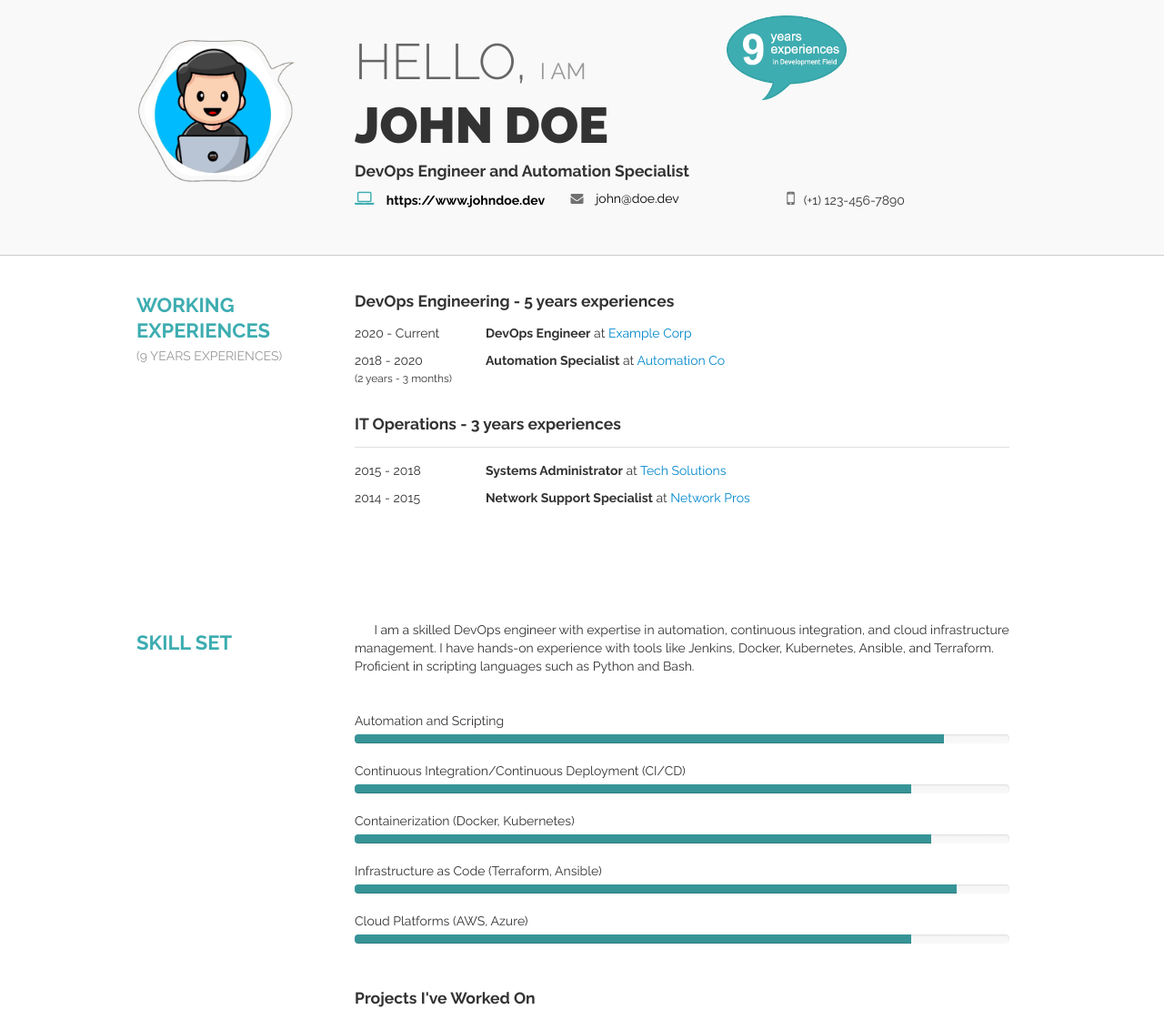
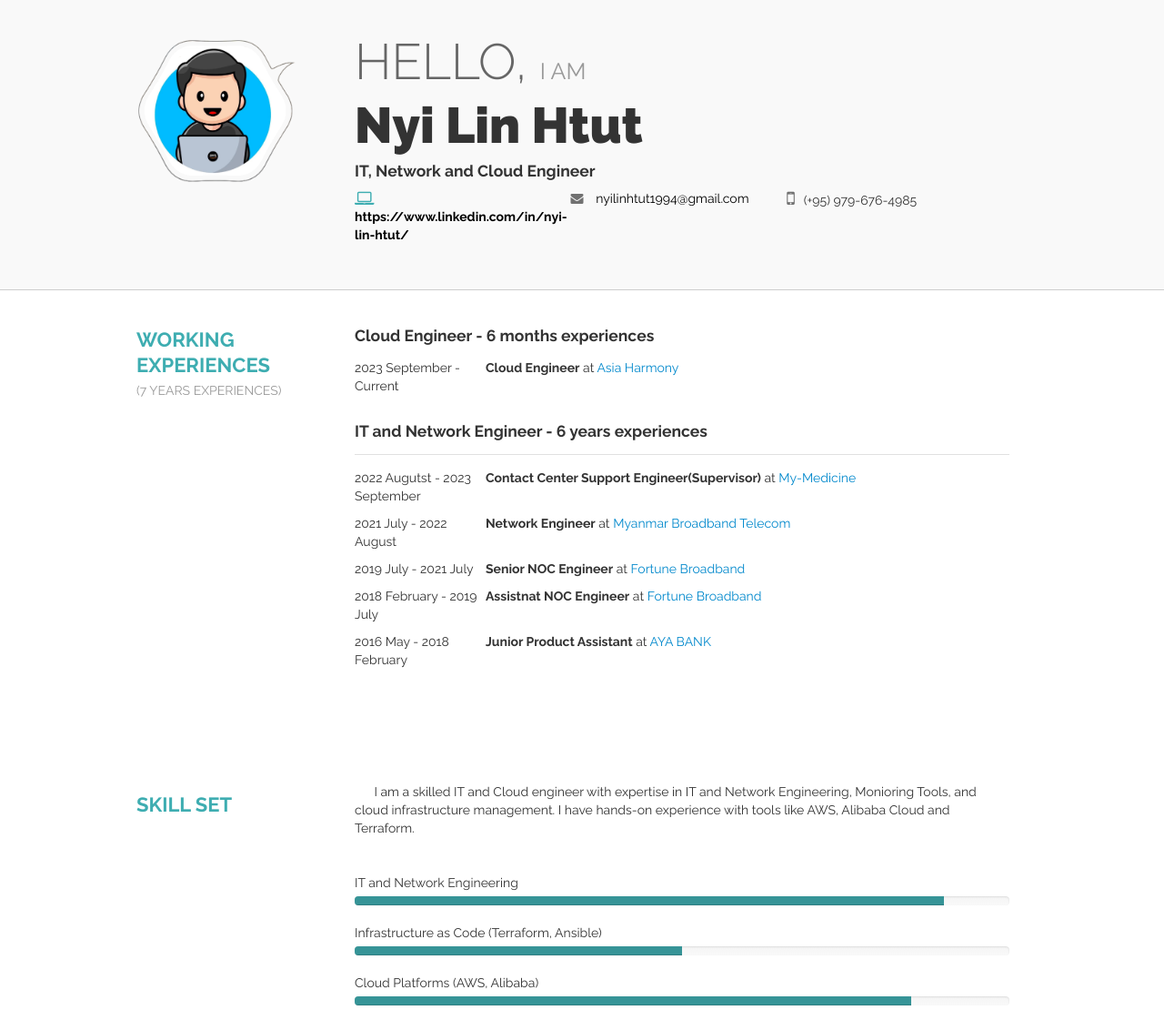
Before and after one commit to nyilinhtut1994/nyilinhtut1994.github.io, a plain HTML site: page 404.html in a window 1280 px wide. Shown: the part 22-1132 px from the top of the page at 91% size. Drawn offline with Linux system fonts and the light colour scheme; files whose address does not match are found by name.

Commit message:
fix 404.html file

```diff
--- a/404.html
+++ b/404.html
@@ -8,10 +8,10 @@
     <link rel="apple-touch-icon" href="logo192.png" />
     <link rel="manifest" href="manifest.json" />
 
-    <title>John Doe - Resume (DevOps Engineer)</title>
-    <meta name="keywords" content="Resume, DevOps Engineer, John Doe, IT Professional" />
+    <title>Nyi Lin Htut - Resume (DevOps and Cloud Engineer)</title>
+    <meta name="keywords" content="Resume, IT, Network and Cloud Engineer, Nyi Lin Htut, IT Professional" />
     <meta name="description"
-        content="Hello, I'm John Doe. This is my latest resume, showcasing my experience and skills as a DevOps Engineer. Feel free to contact me. Thank you for visiting :).">
+        content="Hello, I'm Nyi Lin Htut. This is my latest resume, showcasing my experience and skills as a IT, Network and Cloud Engineer. Feel free to contact me. Thank you for visiting :).">
 
     <link rel="stylesheet" href="css/resume.css?v=1.0.0" />
     <link rel="stylesheet" href="css/animate.css" />
@@ -29,16 +29,16 @@
                         <img src="img/aboutme.png" />
                     </div>
                     <div class="rightcontent-wrapper">
-                        <div class="experience-bubble"><img src="img/experience-bubble.png" /></div>
+                        <!-- <div class="experience-bubble"><img src="img/experience-bubble.png" /></div> -->
                         <h1 class="hello">Hello, <small>I am</small></h1>
-                        <h1 class="name">JOHN DOE</h1>
-                        <h4>DevOps Engineer and Automation Specialist</h4>
+                        <h1 class="name">Nyi Lin Htut</h1>
+                        <h4>IT, Network and Cloud Engineer</h4>
                         <div class="contact-wrapper">
-                            <div class="content"><a href="https://www.johndoe.dev" target="_blank"> <i
-                                        class="fa fa-laptop"></i><strong> https://www.johndoe.dev</strong></a></div>
-                            <div class="content"><a href="mailto:john@doe.dev"> <i class="fa fa-envelope"></i>
-                                    john@doe.dev</a></div>
-                            <div class="content"><i class="fa fa-mobile"></i>(+1) 123-456-7890</div>
+                            <div class="content"><a href="https://www.linkedin.com/in/nyi-lin-htut/" target="_blank"> <i
+                                        class="fa fa-laptop"></i><strong> https://www.linkedin.com/in/nyi-lin-htut/</strong></a></div>
+                            <div class="content"><a href="mailto:nyilinhtut1994@gmail.com"> <i class="fa fa-envelope"></i>
+                                    nyilinhtut1994@gmail.com</a></div>
+                            <div class="content"><i class="fa fa-mobile"></i>(+95) 979-676-4985</div>
                             <div class="clearfix"></div>
                         </div>
                     </div>
@@ -56,41 +56,59 @@
                 <div class="content-section fadeInLeft">
                     <div class="leftcontent-wrapper">
                         <h4 class="content-title">
-                            Working <br />Experiences <br /><small>(9 Years Experiences)</small>
+                            Working <br />Experiences <br /><small>(7 Years Experiences)</small>
                         </h4>
                     </div>
 
                     <div class="rightcontent-wrapper">
                         <div class="devops-experiences">
-                            <h4><b>DevOps Engineering </b> - 5 years experiences </h4>
+                            <h4><b>Cloud Engineer </b> - 6 months experiences </h4>
                             <ul class="two-columns-list">
                                 <li>
-                                    <div class="years">2020 - Current</div>
-                                    <div class="company-name"><strong>DevOps Engineer</strong> at <a
-                                            href="https://example.com/">Example Corp</a></div>
+                                    <div class="years">2023 September - Current</div>
+                                    <div class="company-name"><strong>Cloud Engineer</strong> at <a
+                                            href="https://example.com/">Asia Harmony</a></div>
                                     <div class="clearfix"></div>
                                 </li>
-                                <li>
+                                <!-- <li>
                                     <div class="years">2018 - 2020<br /><small>(2 years - 3 months)</small></div>
                                     <div class="company-name"><strong>Automation Specialist</strong> at <a
                                             href="http://automationco.com">Automation Co</a> </div>
                                     <div class="clearfix"></div>
-                                </li>
+                                </li> -->
                             </ul>
                         </div>
                         <div class="it-experiences">
-                            <h4><b>IT Operations</b> - 3 years experiences</h4>
+                            <h4><b>IT and Network Engineer</b> - 6 years experiences</h4>
                             <ul class="two-columns-list">
                                 <li>
-                                    <div class="years">2015 - 2018</div>
-                                    <div class="company-name"><strong>Systems Administrator</strong> at <a
-                                            href="https://techsolution.com/">Tech Solutions</a></div>
+                                    <div class="years">2022 Augutst - 2023 September</div>
+                                    <div class="company-name"><strong>Contact Center Support Engineer(Supervisor)</strong> at <a
+                                            href="https://techsolution.com/">My-Medicine</a></div>
                                     <div class="clearfix"></div>
                                 </li>
                                 <li>
-                                    <div class="years">2014 - 2015</div>
-                                    <div class="company-name"><strong>Network Support Specialist</strong> at <a
-                                            href="https://networkpros.com/">Network Pros</a></div>
+                                    <div class="years">2021 July - 2022 August</div>
+                                    <div class="company-name"><strong>Network Engineer</strong> at <a
+                                            href="https://networkpros.com/">Myanmar Broadband Telecom</a></div>
+                                    <div class="clearfix"></div>
+                                </li>
+                                <li>
+                                    <div class="years">2019 July - 2021 July</div>
+                                    <div class="company-name"><strong>Senior NOC Engineer</strong> at <a
+                                            href="https://networkpros.com/">Fortune Broadband</a></div>
+                                    <div class="clearfix"></div>
+                                </li>
+                                <li>
+                                    <div class="years">2018 February - 2019 July</div>
+                                    <div class="company-name"><strong>Assistnat NOC Engineer</strong> at <a
+                                            href="https://networkpros.com/">Fortune Broadband</a></div>
+                                    <div class="clearfix"></div>
+                                </li>
+                                <li>
+                                    <div class="years">2016 May - 2018 February</div>
+                                    <div class="company-name"><strong>Junior Product Assistant</strong> at <a
+                                            href="https://networkpros.com/">AYA BANK</a></div>
                                     <div class="clearfix"></div>
                                 </li>
                             </ul>
@@ -109,19 +127,18 @@
 
                     <div class="rightcontent-wrapper">
                         <p>
-                            &nbsp; &nbsp; &nbsp; I am a skilled DevOps engineer with expertise in automation,
-                            continuous integration, and cloud infrastructure management. I have hands-on experience
-                            with tools like Jenkins, Docker, Kubernetes, Ansible, and Terraform. Proficient in scripting
-                            languages such as Python and Bash.
+                            &nbsp; &nbsp; &nbsp; I am a skilled IT and Cloud engineer with expertise in IT and Network Engineering,
+                            Monioring Tools, and cloud infrastructure management. I have hands-on experience
+                            with tools like AWS, Alibaba Cloud and Terraform.
                         </p>
                         <ul class="skill-metrics">
                             <li>
-                                <label>Automation and Scripting</label>
+                                <label>IT and Network Engineering</label>
                                 <div class="progress progress-info">
                                     <div class="bar" style="width: 90%;"></div>
                                 </div>
                             </li>
-                            <li>
+                            <!-- <li>
                                 <label>Continuous Integration/Continuous Deployment (CI/CD)</label>
                                 <div class="progress progress-info">
                                     <div class="bar" style="width: 85%;"></div>
@@ -132,15 +149,15 @@
                                 <div class="progress progress-info">
                                     <div class="bar" style="width: 88%;"></div>
                                 </div>
-                            </li>
+                            </li> -->
                             <li>
                                 <label>Infrastructure as Code (Terraform, Ansible)</label>
                                 <div class="progress progress-info">
-                                    <div class="bar" style="width: 92%;"></div>
+                                    <div class="bar" style="width: 50%;"></div>
                                 </div>
                             </li>
                             <li>
-                                <label>Cloud Platforms (AWS, Azure)</label>
+                                <label>Cloud Platforms (AWS, Alibaba)</label>
                                 <div class="progress progress-info">
                                     <div class="bar" style="width: 85%;"></div>
                                 </div>
@@ -184,14 +201,14 @@
                         <ul class="two-columns-list language-list">
                             <li>
                                 <div class="pull-left language">English</div>
-                                <div class="pull-left language"><small>Read/Write</small> - <strong>Fluent</strong></div>
-                                <div class="pull-left language"><small>Speaking</small> - <strong>Advanced</strong></div>
+                                <div class="pull-left language"><small>Read/Write</small> - <strong>Advanced</strong></div>
+                                <div class="pull-left language"><small>Speaking</small> - <strong>Conversational</strong></div>
                                 <div class="clearfix"></div>
                             </li>
                             <li>
-                                <div class="pull-left language">Spanish</div>
-                                <div class="pull-left language"><small>Read/Write</small> - <strong>Basic</strong></div>
-                                <div class="pull-left language"><small>Speaking</small> - <strong>Conversational</strong></div>
+                                <div class="pull-left language">Burmese</div>
+                                <div class="pull-left language"><small>Read/Write</small> - <strong>Native</strong></div>
+                                <div class="pull-left language"><small>Speaking</small> - <strong>Native</strong></div>
                                 <div class="clearfix"></div>
                             </li>
                         </ul>
@@ -210,9 +227,9 @@
                     <div class="rightcontent-wrapper">
                         <ul class="two-columns-list education">
                             <li>
-                                <div class="years">2008 - 2012</div>
+                                <div class="years">2010 - 2015</div>
                                 <div class="company-name"><strong><i class="fa fa-graduation-cap"></i> Bachelor of
-                                        Science in Computer Science</strong></div>
+                                        Engineering in Electronics and Communications</strong></div>
                                 <div class="clearfix"></div>
                             </li>
                         </ul>
@@ -233,16 +250,16 @@
                         <ul class="two-columns-list personal-info-list">
                             <li>
                                 <div>Date of Birth</div>
-                                <div><strong><u>15<sup>th</sup> Mar, 1995</u></strong></div>
+                                <div><strong><u>13<sup>th</sup> Jul, 1994</u></strong></div>
                                 <div>Age</div>
                                 <div><strong><u>29 years</u></strong></div>
                                 <div class="clearfix"></div>
                             </li>
                             <li>
                                 <div>Nationality</div>
-                                <div><strong><u>United States</u></strong></div>
+                                <div><strong><u>Myanmar</u></strong></div>
                                 <div>Race</div>
-                                <div><strong><u>Caucasian</u></strong></div>
+                                <div><strong><u>Myanmar</u></strong></div>
                                 <div class="clearfix"></div>
                             </li>
                             <li>
@@ -282,9 +299,9 @@
                         <img src="img/resume-arrow.png" class="resume-arrow" />
                         <img src="img/hand-drawing-circle.png" class="contact-circle" />
                         <div class="salary-contact-wrapper">
-                            <div class="email"> &nbsp;<a href="mailto:thixpin@devktops.com"><i
-                                        class="fa fa-envelope"></i>thixpin@devktops.com</a></div>
-                            <div class="phone"><i class="fa fa-mobile"></i> +95 9 7962 79062</div>
+                            <div class="email"> &nbsp;<a href="nyilinhtut1994@gmail.com"><i
+                                        class="fa fa-envelope"></i>nyilinhtut1994@gmail.com</a></div>
+                            <div class="phone"><i class="fa fa-mobile"></i> +95 9 7967 64985</div>
                         </div>
                     </div>
                 </div>
```
